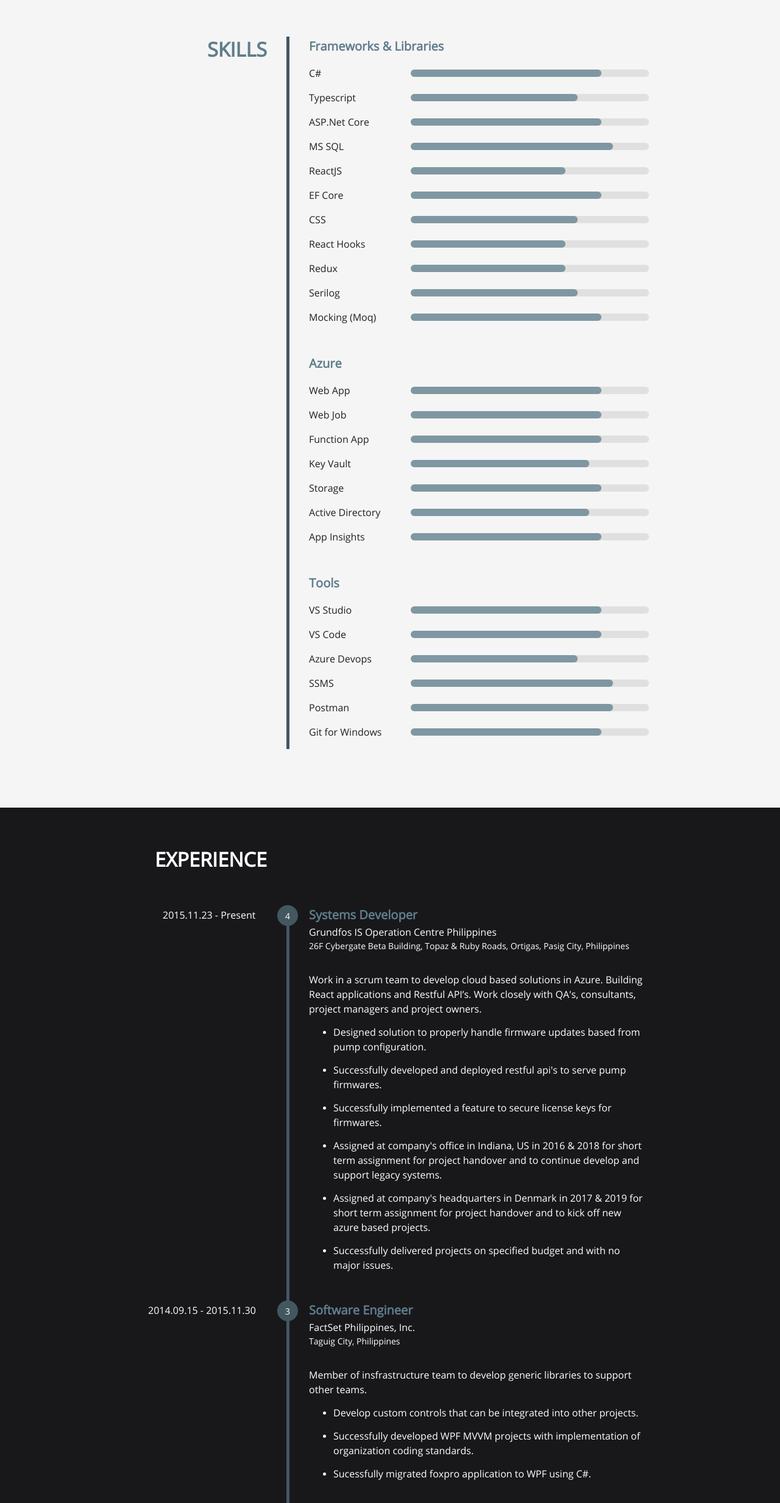
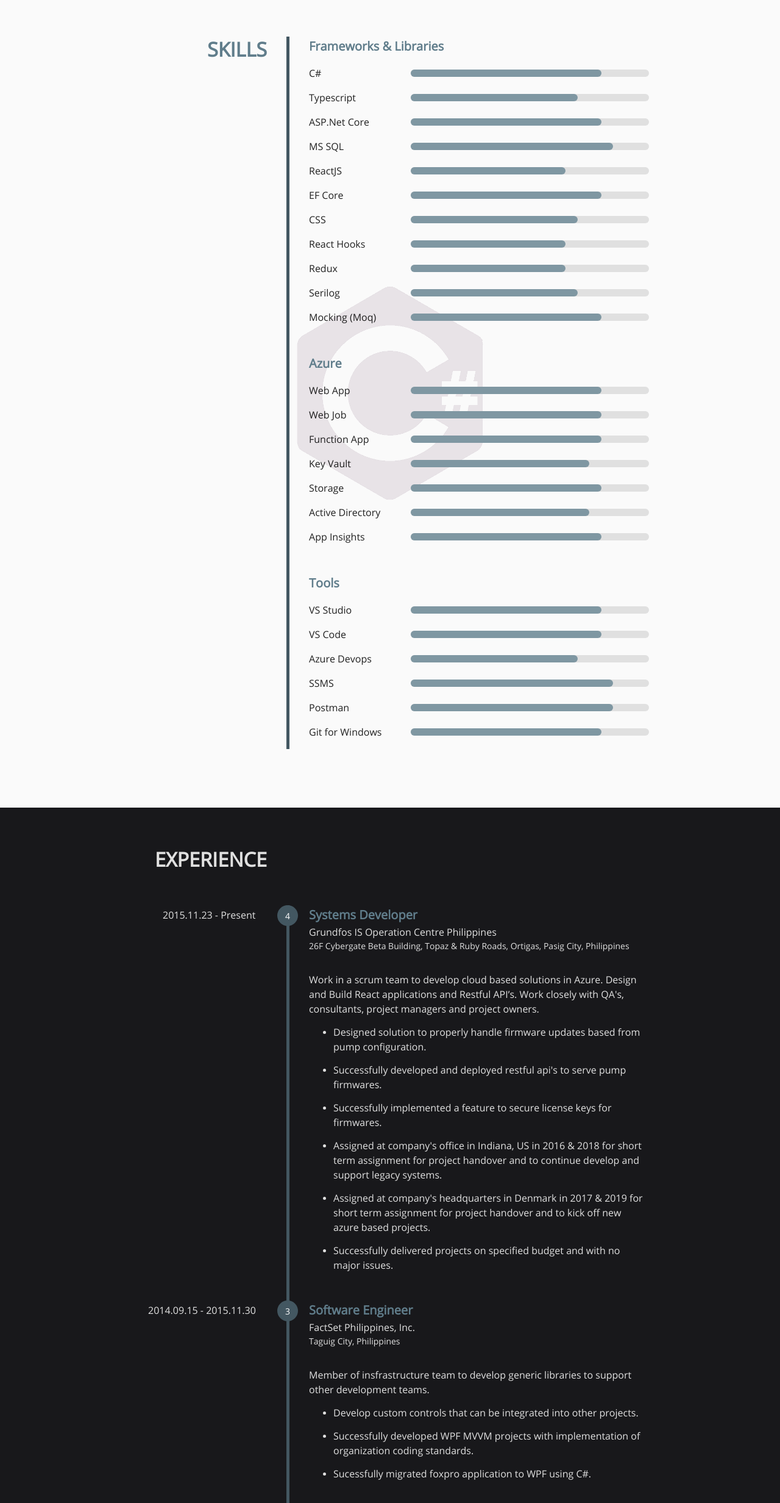
Before and after one commit to dmonkey75/mac.personal.web, a React (Create React App) app in the folder client/: page / in a window 1280 px wide. Shown: the part 1484-3948 px from the top of the page at 61% size. Built offline with nearby package versions, Linux system fonts and the light colour scheme.

Commit message:
add fixed background. adjust paddings

```diff
--- a/client/src/components/Container.tsx
+++ b/client/src/components/Container.tsx
@@ -8,8 +8,8 @@ const useStyles = makeStyles(theme => ({
         maxWidth: 850,
 
         [theme.breakpoints.down('sm')]: {
-            paddingLeft: theme.spacing(4),
-            paddingRight: theme.spacing(4),
+            paddingLeft: theme.spacing(2),
+            paddingRight: theme.spacing(2),
         },
 
         "& > *": {
--- a/client/src/components/Experience.tsx
+++ b/client/src/components/Experience.tsx
@@ -8,9 +8,9 @@ import { IScreen } from '../elements/Interfaces';
 import Container from './Container';
 import clsx from 'clsx';
 
-const WhiteTextTypography = withStyles((theme: Theme) => ({
+const GreyTextTypography = withStyles((theme: Theme) => ({
     root: {
-        color: theme.palette.common.white
+        color: theme.palette.grey[300]
     }
 }))(Typography);
 
@@ -54,7 +54,7 @@ const useStyles = makeStyles<Theme, IScreen>((theme: Theme) =>
         },
 
         content: {
-            paddingTop: (props) => props.isMobile ? theme.spacing(4) : 0,
+            paddingTop: (props) => props.isMobile ? theme.spacing(8) : 0,
             flex: (props) => props.isMobile ? '' : '70%',
 
             "& > :not(:last-child)": {
@@ -68,7 +68,7 @@ const useStyles = makeStyles<Theme, IScreen>((theme: Theme) =>
             },
 
             "& > * li": {
-                color: theme.palette.common.white
+                color: theme.palette.grey[300]
             }
         },
 
@@ -81,8 +81,10 @@ const useStyles = makeStyles<Theme, IScreen>((theme: Theme) =>
         },
 
         year: {
-            color: (props) => props.isMobile ? theme.palette.primary.main : theme.palette.common.white,
-            fontWeight: (props) => props.isMobile ? theme.typography.fontWeightBold : theme.typography.fontWeightRegular,
+            color: (props) => props.isMobile ? theme.palette.primary.main : '',
+            fontSize: (props) => props.isMobile ? theme.typography.h6.fontSize : theme.typography.body1.fontSize,
+            fontWeight: (props) => props.isMobile ? theme.typography.h6.fontWeight :  theme.typography.body1.fontWeight,
+
             position: (props) => props.isMobile ? 'initial' : 'absolute',
             paddingTop: (props) => props.isMobile ? 0 : theme.spacing(.5),
         },
@@ -141,157 +143,156 @@ function Works(props: any) {
                     <div ref={ref} />
                     <div className={classes.titleContainer}>
                         <div className={classes.title}>
-                            <WhiteTextTypography variant='h4'>EXPERIENCE</WhiteTextTypography>
+                            <GreyTextTypography variant='h4'>EXPERIENCE</GreyTextTypography>
                         </div>
                     </div>
 
                     <div className={classes.content}>
                         <div className={classes.experience}>
-                            <WhiteTextTypography className={clsx(classes.year, classes.presentYear)}>2015.11.23 - Present</WhiteTextTypography>
+                            <GreyTextTypography className={clsx(classes.year, classes.presentYear)}>2015.11.23 - Present</GreyTextTypography>
                             <div className={classes.circle}>4</div>
                             <Typography variant='h6'>Systems Developer</Typography>
-                            <WhiteTextTypography>Grundfos IS Operation Centre Philippines</WhiteTextTypography>
-                            <WhiteTextTypography variant='subtitle2'>26F Cybergate Beta Building, Topaz & Ruby Roads, Ortigas, Pasig City, Philippines</WhiteTextTypography>
-                            <WhiteTextTypography variant='body1' className={classes.summary}>
-                                Work in a scrum team to develop cloud based solutions in Azure.
-                                Building React applications and Restful API’s.
+                            <GreyTextTypography>Grundfos IS Operation Centre Philippines</GreyTextTypography>
+                            <GreyTextTypography variant='subtitle2'>26F Cybergate Beta Building, Topaz & Ruby Roads, Ortigas, Pasig City, Philippines</GreyTextTypography>
+                            <GreyTextTypography variant='body1' className={classes.summary}>
+                                Work in a scrum team to develop cloud based solutions in Azure. Design and Build React applications and Restful API’s.
                                 Work closely with QA's, consultants, project managers and project owners.
-                            </WhiteTextTypography>
+                            </GreyTextTypography>
 
                             <ul>
                                 <li>
-                                    <WhiteTextTypography variant='body1' className={classes.items}>Designed solution to properly handle firmware updates based from pump configuration.</WhiteTextTypography>
+                                    <GreyTextTypography variant='body1' className={classes.items}>Designed solution to properly handle firmware updates based from pump configuration.</GreyTextTypography>
                                 </li>
                             </ul>
                             <ul>
                                 <li>
-                                    <WhiteTextTypography variant='body1' className={classes.items}>Successfully developed and deployed restful api's to serve pump firmwares.</WhiteTextTypography>
+                                    <GreyTextTypography variant='body1' className={classes.items}>Successfully developed and deployed restful api's to serve pump firmwares.</GreyTextTypography>
                                 </li>
                             </ul>
                             <ul>
                                 <li>
-                                    <WhiteTextTypography variant='body1' className={classes.items}>Successfully implemented a feature to secure license keys for firmwares.</WhiteTextTypography>
+                                    <GreyTextTypography variant='body1' className={classes.items}>Successfully implemented a feature to secure license keys for firmwares.</GreyTextTypography>
                                 </li>
                             </ul>
                             <ul>
                                 <li>
-                                    <WhiteTextTypography variant='body1' className={classes.items}>Assigned at company's office in Indiana, US in 2016 & 2018 for short term assignment for project handover and to continue develop and support legacy systems.</WhiteTextTypography>
+                                    <GreyTextTypography variant='body1' className={classes.items}>Assigned at company's office in Indiana, US in 2016 & 2018 for short term assignment for project handover and to continue develop and support legacy systems.</GreyTextTypography>
                                 </li>
                             </ul>
                             <ul>
                                 <li>
-                                    <WhiteTextTypography variant='body1' className={classes.items}>Assigned at company's headquarters in Denmark in 2017 & 2019 for short term assignment for project handover and to kick off new azure based projects.</WhiteTextTypography>
+                                    <GreyTextTypography variant='body1' className={classes.items}>Assigned at company's headquarters in Denmark in 2017 & 2019 for short term assignment for project handover and to kick off new azure based projects.</GreyTextTypography>
                                 </li>
                             </ul>
                             <ul>
                                 <li>
-                                    <WhiteTextTypography variant='body1' className={classes.items}>Successfully delivered projects on specified budget and with no major issues.</WhiteTextTypography>
+                                    <GreyTextTypography variant='body1' className={classes.items}>Successfully delivered projects on specified budget and with no major issues.</GreyTextTypography>
                                 </li>
                             </ul>
                         </div>
 
                         <div className={classes.experience}>
-                            <WhiteTextTypography className={clsx(classes.year, classes.previousYear)}>2014.09.15 - 2015.11.30</WhiteTextTypography>
+                            <GreyTextTypography className={clsx(classes.year, classes.previousYear)}>2014.09.15 - 2015.11.30</GreyTextTypography>
                             <div className={classes.circle}>3</div>
                             <Typography variant='h6'>Software Engineer</Typography>
-                            <WhiteTextTypography>FactSet Philippines, Inc.</WhiteTextTypography>
-                            <WhiteTextTypography variant='subtitle2'>Taguig City, Philippines </WhiteTextTypography>
-                            <WhiteTextTypography variant='body1' className={classes.summary}>
-                                Member of insfrastructure team to develop generic libraries to support other teams.
-                            </WhiteTextTypography>
+                            <GreyTextTypography>FactSet Philippines, Inc.</GreyTextTypography>
+                            <GreyTextTypography variant='subtitle2'>Taguig City, Philippines </GreyTextTypography>
+                            <GreyTextTypography variant='body1' className={classes.summary}>
+                                Member of insfrastructure team to develop generic libraries to support other development teams.
+                            </GreyTextTypography>
 
                             <ul>
                                 <li>
-                                    <WhiteTextTypography variant='body1'>Develop custom controls that can be integrated into other projects.</WhiteTextTypography>
+                                    <GreyTextTypography variant='body1'>Develop custom controls that can be integrated into other projects.</GreyTextTypography>
                                 </li>
                             </ul>
                             <ul>
                                 <li>
-                                    <WhiteTextTypography variant='body1'>Successfully developed WPF MVVM projects with implementation of organization coding standards.</WhiteTextTypography>
+                                    <GreyTextTypography variant='body1'>Successfully developed WPF MVVM projects with implementation of organization coding standards.</GreyTextTypography>
                                 </li>
                             </ul>
                             <ul>
                                 <li>
-                                    <WhiteTextTypography variant='body1'>Sucessfully migrated foxpro application to WPF using C#.</WhiteTextTypography>
+                                    <GreyTextTypography variant='body1'>Sucessfully migrated foxpro application to WPF using C#.</GreyTextTypography>
                                 </li>
                             </ul>
 
                         </div>
 
                         <div className={classes.experience}>
-                            <WhiteTextTypography className={clsx(classes.year, classes.previousYear)}>2012.05.28 - 2014.09.12</WhiteTextTypography>
+                            <GreyTextTypography className={clsx(classes.year, classes.previousYear)}>2012.05.28 - 2014.09.12</GreyTextTypography>
                             <div className={classes.circle}>2</div>
                             <Typography variant='h6'>Programmer/Analyst</Typography>
-                            <WhiteTextTypography>Manulife Business Processing Services</WhiteTextTypography>
-                            <WhiteTextTypography variant='subtitle2'>Quezon City, Philippines </WhiteTextTypography>
-                            <WhiteTextTypography variant='body1' className={classes.summary}>
+                            <GreyTextTypography>Manulife Business Processing Services</GreyTextTypography>
+                            <GreyTextTypography variant='subtitle2'>Quezon City, Philippines </GreyTextTypography>
+                            <GreyTextTypography variant='body1' className={classes.summary}>
                                 Work in a Team to develop and maintain existing applications. Follow coding standards and procedures on Planning, Requirements, Design, Implementation, Deployment and Maintenance.
                                 Use C#.Net and VB.Net. Windows Based and Web Based Application.
-                            </WhiteTextTypography>
+                            </GreyTextTypography>
 
                             <ul>
                                 <li>
-                                    <WhiteTextTypography variant='body1'>Successfully developed and delivered VB6 applications for clients.</WhiteTextTypography>
+                                    <GreyTextTypography variant='body1'>Successfully developed and delivered VB6 applications for clients.</GreyTextTypography>
                                 </li>
                             </ul>
                             <ul>
                                 <li>
-                                    <WhiteTextTypography variant='body1'>Initiated development from VB6 to C#.Net.</WhiteTextTypography>
+                                    <GreyTextTypography variant='body1'>Initiated rewriting of projects from VB6 to C#.Net.</GreyTextTypography>
                                 </li>
                             </ul>
                             <ul>
                                 <li>
-                                    <WhiteTextTypography variant='body1'>Successfully implemented coding standard for the team.</WhiteTextTypography>
+                                    <GreyTextTypography variant='body1'>Successfully implemented coding standard for the team.</GreyTextTypography>
                                 </li>
                             </ul>
                             <ul>
                                 <li>
-                                    <WhiteTextTypography variant='body1'>Selected to join the group of developers to develop company's HR system to handle application process.</WhiteTextTypography>
+                                    <GreyTextTypography variant='body1'>Selected to join the group of developers to develop company's HR system to handle application process.</GreyTextTypography>
                                 </li>
                             </ul>
                             <ul>
                                 <li>
-                                    <WhiteTextTypography variant='body1'>Received Top Performer Award during company's annual Performers Night event in July 2014.</WhiteTextTypography>
+                                    <GreyTextTypography variant='body1'>Received Top Performer Award during company's annual Performers Night event in July 2014.</GreyTextTypography>
                                 </li>
                             </ul>
 
                         </div>
 
                         <div className={clsx(classes.experience, classes.experienceLastItem)}>
-                            <WhiteTextTypography className={clsx(classes.year, classes.previousYear)}>2008.07.01 - 2012.04.30</WhiteTextTypography>
+                            <GreyTextTypography className={clsx(classes.year, classes.previousYear)}>2008.07.01 - 2012.04.30</GreyTextTypography>
                             <div className={clsx(classes.circle, classes.lastCircleItem)}>1</div>
                             <Typography variant='h6'>Systems Developer</Typography>
-                            <WhiteTextTypography>Kinetique Systems, Inc.</WhiteTextTypography>
-                            <WhiteTextTypography variant='subtitle2'>Davao City, Philippines </WhiteTextTypography>
-                            <WhiteTextTypography variant='body1' className={classes.summary}>
+                            <GreyTextTypography>Kinetique Systems, Inc.</GreyTextTypography>
+                            <GreyTextTypography variant='subtitle2'>Davao City, Philippines </GreyTextTypography>
+                            <GreyTextTypography variant='body1' className={classes.summary}>
                                 Develop windows-based application. Worked with a team and build libraries.
                                 Create Stored Procedure, UDF, Views, UDT, Indices and Triggers and optimize large queries.
                                 Create Reports with Crystal Reports for data presentation. Create soap web services.
-                            </WhiteTextTypography>
+                            </GreyTextTypography>
 
                             <ul>
                                 <li>
-                                    <WhiteTextTypography variant='body1'>Work with a smart/client architechture systems.</WhiteTextTypography>
+                                    <GreyTextTypography variant='body1'>Work with a smart/client architechture systems.</GreyTextTypography>
                                 </li>
                             </ul>
                             <ul>
                                 <li>
-                                    <WhiteTextTypography variant='body1'>Successfully deployed ERP applications to client site.</WhiteTextTypography>
+                                    <GreyTextTypography variant='body1'>Successfully deployed ERP applications to client site.</GreyTextTypography>
                                 </li>
                             </ul>
                             <ul>
                                 <li>
-                                    <WhiteTextTypography variant='body1'>Enhance sql queries performance for large transactions.</WhiteTextTypography>
+                                    <GreyTextTypography variant='body1'>Enhance sql queries performance for large transactions.</GreyTextTypography>
                                 </li>
                             </ul>
                             <ul>
                                 <li>
-                                    <WhiteTextTypography variant='body1'> Work with integrated systems Inventory, POS and Accounting.</WhiteTextTypography>
+                                    <GreyTextTypography variant='body1'> Work with integrated systems Inventory, POS and Accounting.</GreyTextTypography>
                                 </li>
                             </ul>
                             <ul>
                                 <li>
-                                    <WhiteTextTypography variant='body1'>Successfully developed systems from specs into a working system.</WhiteTextTypography>
+                                    <GreyTextTypography variant='body1'>Successfully developed systems from specs into a working system.</GreyTextTypography>
                                 </li>
                             </ul>
 
--- a/client/src/components/Footer.tsx
+++ b/client/src/components/Footer.tsx
@@ -20,8 +20,9 @@ const useStyles = makeStyles(theme => ({
             padding: theme.spacing(2)
         },
 
+
         "& > *": {
-            margin: theme.spacing(1),
+            margin: theme.spacing(2),
         },
 
         "& > :hover": {
--- a/client/src/components/Hero.tsx
+++ b/client/src/components/Hero.tsx
@@ -13,6 +13,7 @@ const useStyles = makeStyles(theme => ({
         backgroundPosition: 'center',
         backgroundRepeat: 'no-repeat',
         backgroundSize: 'cover',
+        backgroundAttachment: 'fixed',
         position: 'relative',
         overflowX: 'hidden',
         overflowY: 'hidden'
--- a/client/src/components/Skills.tsx
+++ b/client/src/components/Skills.tsx
@@ -7,11 +7,17 @@ import { Bar } from './../elements';
 import { useInView } from 'react-intersection-observer';
 import { IScreen } from '../elements/Interfaces';
 import Container from './Container';
+import CSharp from './../images/csharp-gray.png';
 
 const useStyles = makeStyles<Theme, IScreen>((theme: Theme) =>
     createStyles({
         root: {
-            backgroundColor: theme.palette.grey[100],
+            backgroundImage: `url(${CSharp})`,
+            height: '100%',
+            backgroundAttachment: 'fixed',
+            backgroundPosition: 'center',
+            backgroundRepeat: 'no-repeat',
+            backgroundSize: (props) => props.isMobile ? '50%' : '30%',
         },
 
         wrapper: {
```
Also changed, not shown: client/src/images/csharp-gray.png (added).
